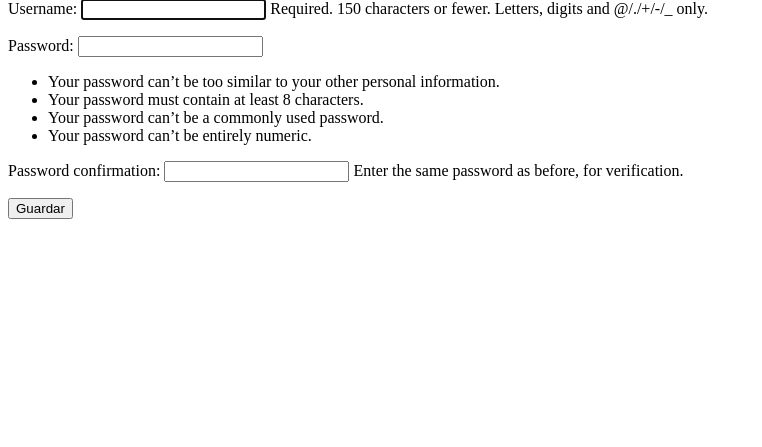
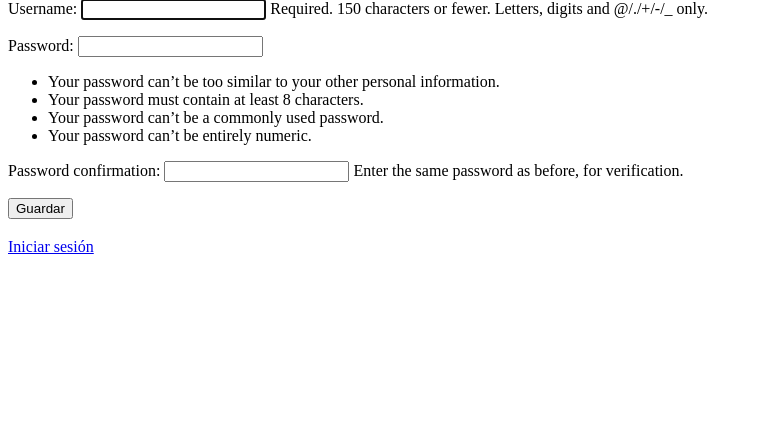
Before and after one commit to BricoBC/crud-auth, a Django app: page /signup/ in a window 1280 px wide. Shown: the part 67-514 px from the top of the page, without its empty margins (0-762 px from the left). Run offline with Django 4.2, Linux system fonts and the light colour scheme.

Commit message:
Add url with text

```diff
--- a/tasks/templates/login.html
+++ b/tasks/templates/login.html
@@ -7,4 +7,5 @@
     <button>Login</button>
 </form>
 
+<a href=" {% url 'signup' %}">Crear cuenta</a>
 <h3>{{error}}</h3>
--- a/tasks/templates/signup.html
+++ b/tasks/templates/signup.html
@@ -9,3 +9,5 @@
     <button>Guardar</button>
 </form>
 <h3>{{ error }}</h3>
+
+<a href="{% url 'login' %}">Iniciar sesión</a>
```
